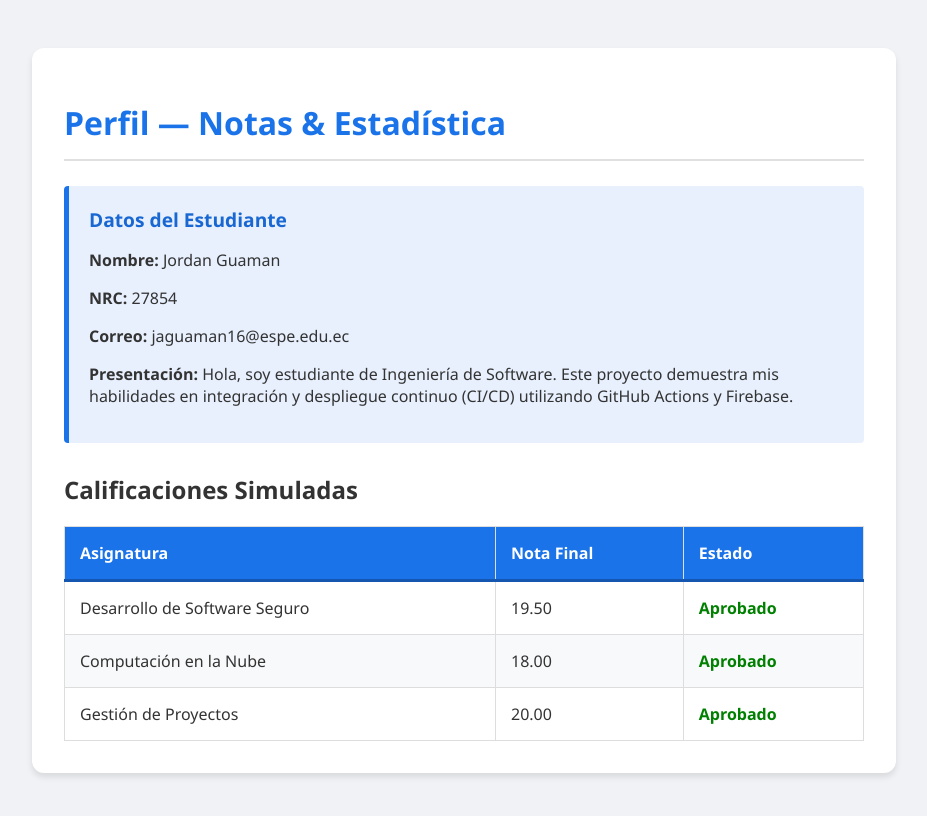
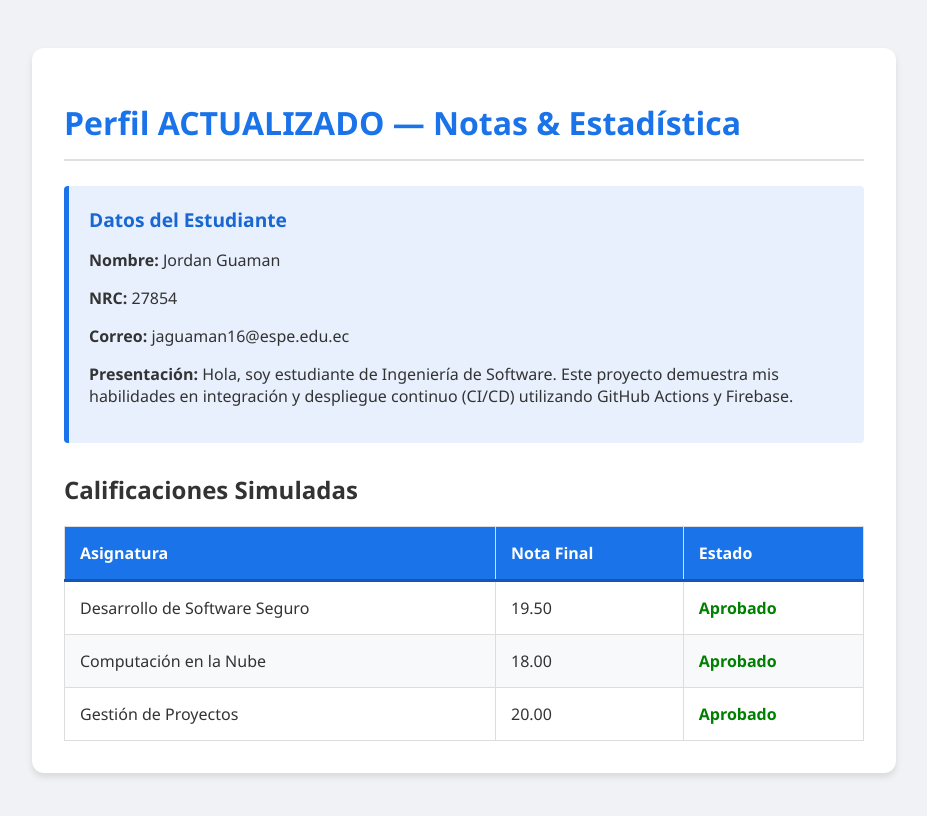
Before and after one commit to JordanESPE/GuamanJordan_ExamenP3, a website: page public/index.html in a window 1280 px wide. Shown: the whole page, without its empty margins (176-1103 px from the left). Drawn offline with Linux system fonts and the light colour scheme.

Commit message:
Actualizar titulo H1

```diff
--- a/public/index.html
+++ b/public/index.html
@@ -80,7 +80,8 @@
 
 <body>
     <div class="container">
-        <h1>Perfil — Notas & Estadística</h1>
+        <h1>Perfil ACTUALIZADO — Notas & Estadística</h1>
+
 
         <div class="info-section">
             <h2>Datos del Estudiante</h2>
```
